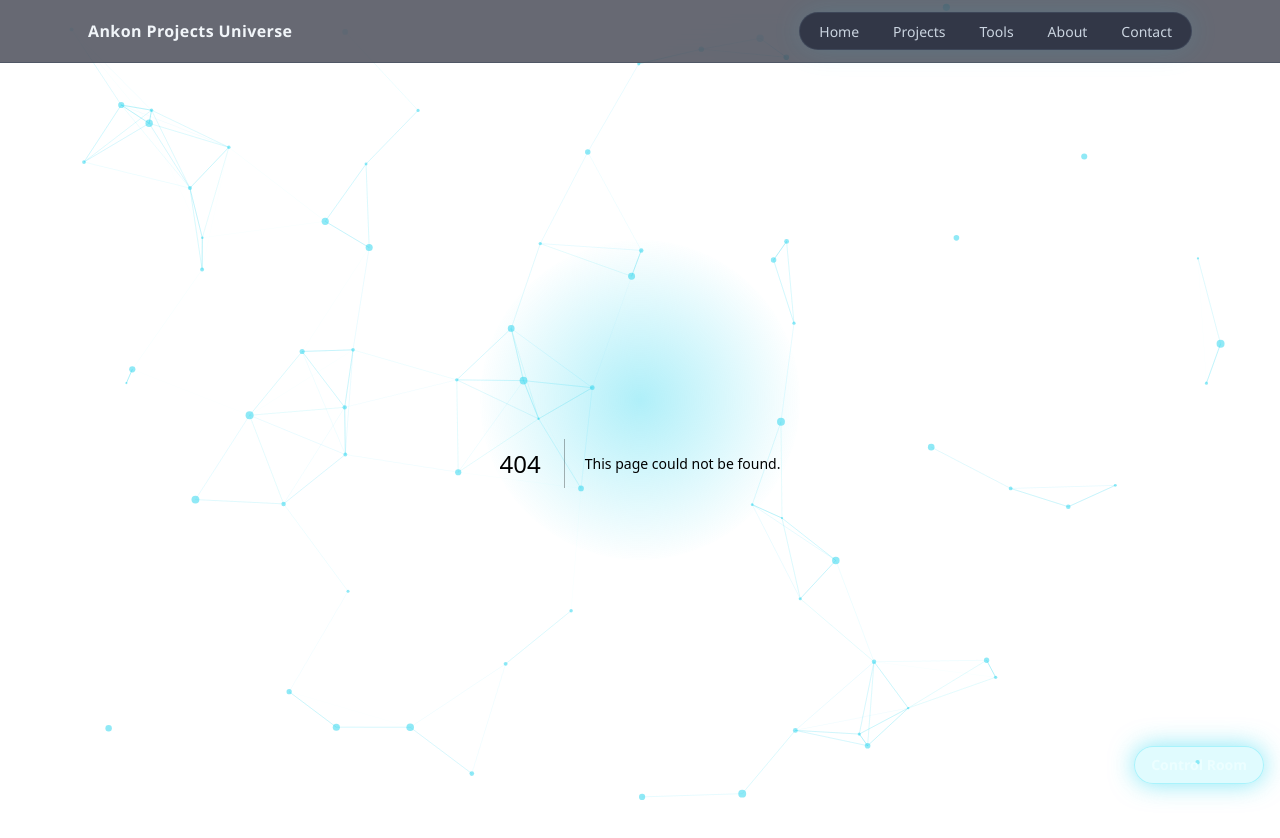
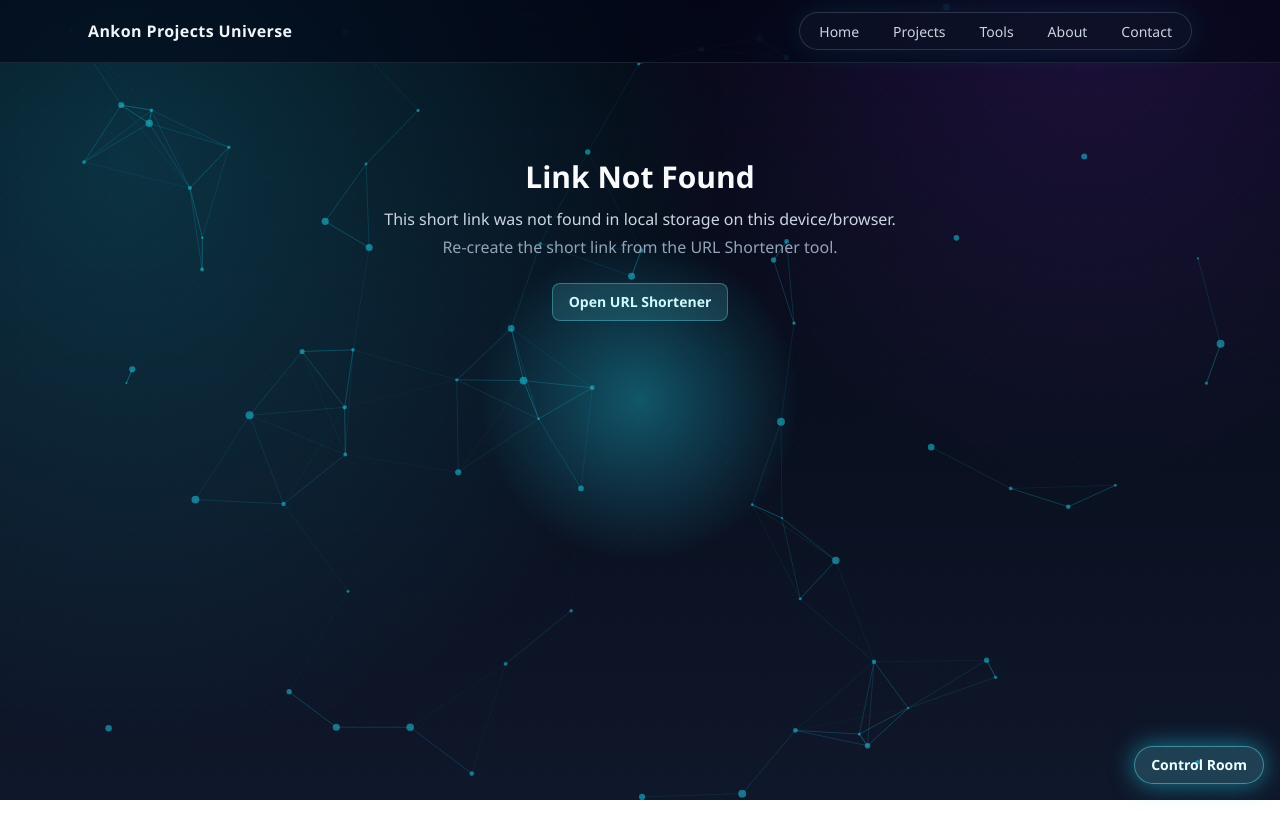
Before and after one commit to liveankon1/ankon-live-portal1, a Next.js app: page /go/1 in a window 1280 px wide. Before the commit this address had no page. Shown: the top 838 px of the page. After the commit the page ends 800 px from the top, so only its background shows below. Built offline with nearby package versions, Linux system fonts and the light colour scheme.

Commit message:
Create page.tsx

```diff
--- /dev/null
+++ b/app/go/[code]/page.tsx
@@ -0,0 +1,56 @@
+"use client";
+
+import Link from "next/link";
+import { useParams } from "next/navigation";
+import { useEffect, useState } from "react";
+import { loadMapping } from "@/lib/toolShortener";
+
+export default function GoRedirectPage() {
+  const params = useParams<{ code: string }>();
+  const code = params?.code || "";
+  const [state, setState] = useState<"checking" | "missing">("checking");
+  const [target, setTarget] = useState("");
+
+  useEffect(() => {
+    if (!code) return;
+
+    const mapping = loadMapping();
+    const found = mapping[code];
+    if (!found?.url) {
+      setState("missing");
+      return;
+    }
+
+    setTarget(found.url);
+    const timer = window.setTimeout(() => {
+      window.location.href = found.url;
+    }, 500);
+
+    return () => window.clearTimeout(timer);
+  }, [code]);
+
+  if (state === "checking" && target) {
+    return (
+      <section className="mx-auto max-w-3xl px-4 py-24 text-center md:px-6">
+        <h1 className="text-3xl font-bold text-slate-50">Redirecting...</h1>
+        <p className="mt-3 break-all text-slate-300">{target}</p>
+      </section>
+    );
+  }
+
+  return (
+    <section className="mx-auto max-w-3xl px-4 py-24 text-center md:px-6">
+      <h1 className="text-3xl font-bold text-slate-50">Link Not Found</h1>
+      <p className="mt-3 text-slate-300">
+        This short link was not found in local storage on this device/browser.
+      </p>
+      <p className="mt-1 text-slate-400">Re-create the short link from the URL Shortener tool.</p>
+      <Link
+        href="/tools/shortener"
+        className="mt-6 inline-flex rounded-lg border border-cyan-300/35 bg-cyan-300/15 px-4 py-2 text-sm font-semibold text-cyan-100"
+      >
+        Open URL Shortener
+      </Link>
+    </section>
+  );
+}
```
